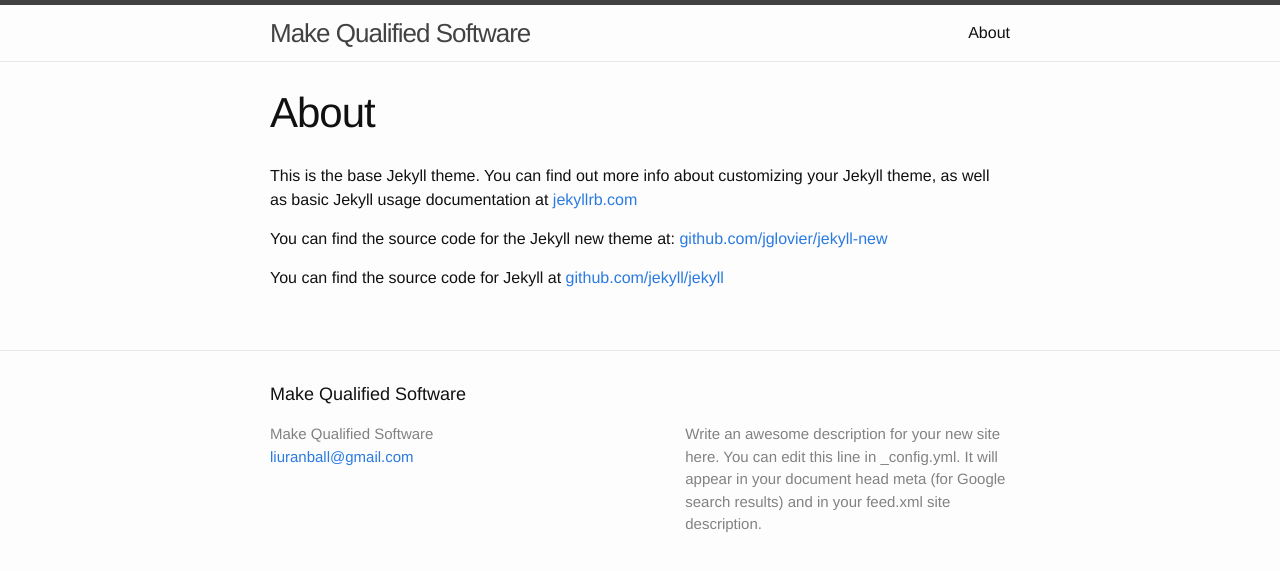
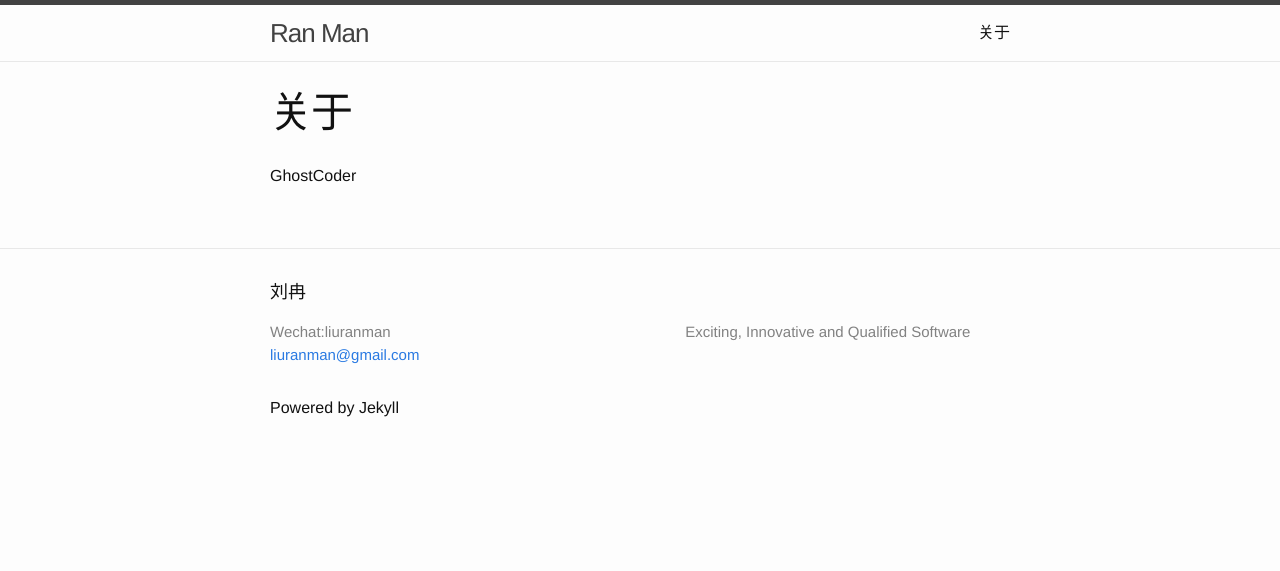
Before and after one commit to TWRanMan/twranman.github.io, a Jekyll site: the page built from about.md, in a window 1280 px wide. Shown: the top 571 px of the page. Built offline with Jekyll 4.4.1, drawn with Linux system fonts in a browser that asks for light colours.

Commit message:
modify some configuration

```diff
--- a/_config.yml
+++ b/_config.yml
@@ -1,10 +1,8 @@
 # Site settings
-title: Make Qualified Software
-email: liuranball@gmail.com
+title: Ran Man
+email: liuranman@gmail.com
 description: > # this means to ignore newlines until "baseurl:"
-  Write an awesome description for your new site here. You can edit this
-  line in _config.yml. It will appear in your document head meta (for
-  Google search results) and in your feed.xml site description.
+  Exciting, Innovative and Qualified Software
 baseurl: "" # the subpath of your site, e.g. /blog/
 url: "http://twranman.github.io/" # the base hostname & protocol for your site
 
--- a/_includes/footer.html
+++ b/_includes/footer.html
@@ -2,12 +2,12 @@
 
   <div class="wrapper">
 
-    <h2 class="footer-heading">{{ site.title }}</h2>
+    <h2 class="footer-heading">刘冉</h2>
 
     <div class="footer-col-wrapper">
       <div class="footer-col  footer-col-1">
         <ul class="contact-list">
-          <li>{{ site.title }}</li>
+          <li>Wechat:liuranman</li>
           <li><a href="mailto:{{ site.email }}">{{ site.email }}</a></li>
         </ul>
       </div>
@@ -28,20 +28,6 @@
           </li>
           {% endif %}
 
-          {% if site.twitter_username %}
-          <li>
-            <a href="https://twitter.com/{{ site.twitter_username }}">
-              <span class="icon  icon--twitter">
-                <svg viewBox="0 0 16 16">
-                  <path fill="#828282" d="M15.969,3.058c-0.586,0.26-1.217,0.436-1.878,0.515c0.675-0.405,1.194-1.045,1.438-1.809
-                  c-0.632,0.375-1.332,0.647-2.076,0.793c-0.596-0.636-1.446-1.033-2.387-1.033c-1.806,0-3.27,1.464-3.27,3.27 c0,0.256,0.029,0.506,0.085,0.745C5.163,5.404,2.753,4.102,1.14,2.124C0.859,2.607,0.698,3.168,0.698,3.767 c0,1.134,0.577,2.135,1.455,2.722C1.616,6.472,1.112,6.325,0.671,6.08c0,0.014,0,0.027,0,0.041c0,1.584,1.127,2.906,2.623,3.206 C3.02,9.402,2.731,9.442,2.433,9.442c-0.211,0-0.416-0.021-0.615-0.059c0.416,1.299,1.624,2.245,3.055,2.271 c-1.119,0.877-2.529,1.4-4.061,1.4c-0.264,0-0.524-0.015-0.78-0.046c1.447,0.928,3.166,1.469,5.013,1.469 c6.015,0,9.304-4.983,9.304-9.304c0-0.142-0.003-0.283-0.009-0.423C14.976,4.29,15.531,3.714,15.969,3.058z"/>
-                </svg>
-              </span>
-
-              <span class="username">{{ site.twitter_username }}</span>
-            </a>
-          </li>
-          {% endif %}
         </ul>
       </div>
 
@@ -49,6 +35,7 @@
         <p class="text">{{ site.description }}</p>
       </div>
     </div>
+	  Powered by Jekyll
 
   </div>
 
--- a/_posts/2013-12-01-QA应该更新的测试工具.html
+++ b/_posts/2013-12-01-QA应该更新的测试工具.html
@@ -85,7 +85,4 @@
 <div><span style="font-size: 18px;"><b>总结</b></span></div>
 <div>对于测试人员，需要了解各种测试方法，测试策略和测试工具，随着软件行业的迅速发展也需要更新它们，比如视觉感知测试, 移动测试，性能测试等等。但是随着Agile越来越普及，持续集成和持续部署的广泛使用，以及BDD的兴起，学习脚本将会成为测试人员的一门必修课。不要再犹豫了，更新自己吧，要知道不进则退哦。</div>
 <div><br/></div>
-<div><br/></div>
-<div>RanMan</div>
-<div>rliu@thoughtworks.com</div>
 </body></html>
--- a/about.md
+++ b/about.md
@@ -1,11 +1,6 @@
 ---
 layout: page
-title: About
+title: 关于
 permalink: /about/
 ---
-
-This is the base Jekyll theme. You can find out more info about customizing your Jekyll theme, as well as basic Jekyll usage documentation at [jekyllrb.com](http://jekyllrb.com/)
-
-You can find the source code for the Jekyll new theme at: [github.com/jglovier/jekyll-new](https://github.com/jglovier/jekyll-new)
-
-You can find the source code for Jekyll at [github.com/jekyll/jekyll](https://github.com/jekyll/jekyll)
+GhostCoder
--- a/index.html
+++ b/index.html
@@ -3,8 +3,6 @@
 ---
 
 <div class="home">
-
-  <h1 class="page-heading">Posts</h1>
 
   <ul class="post-list">
     {% for post in site.posts %}
```
Also changed, not shown: _posts/2015-03-25-welcome-to-jekyll.markdown (deleted, +0 -25 lines), _posts/2013-11-01-性能测试-敏捷开发中的一等公民.html (renamed from _posts/2013-10-01-性能测试-敏捷开发中的一等公民.html).
